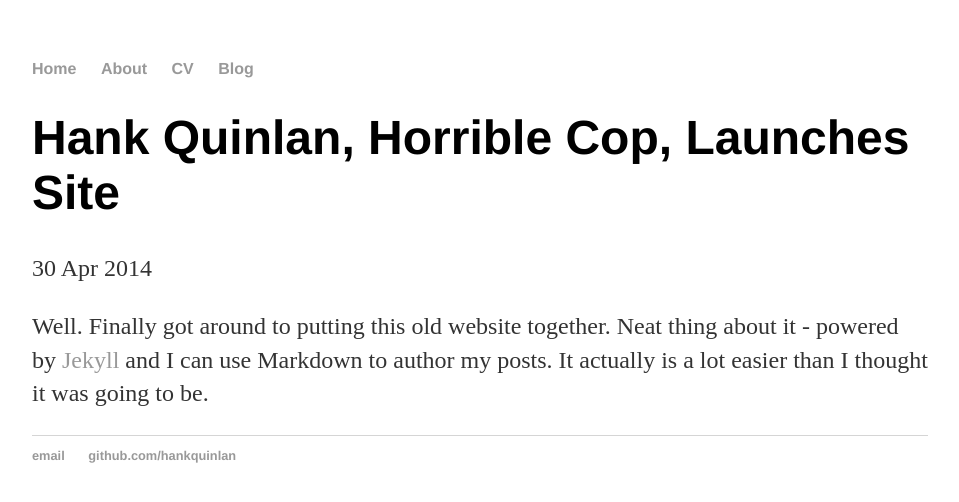
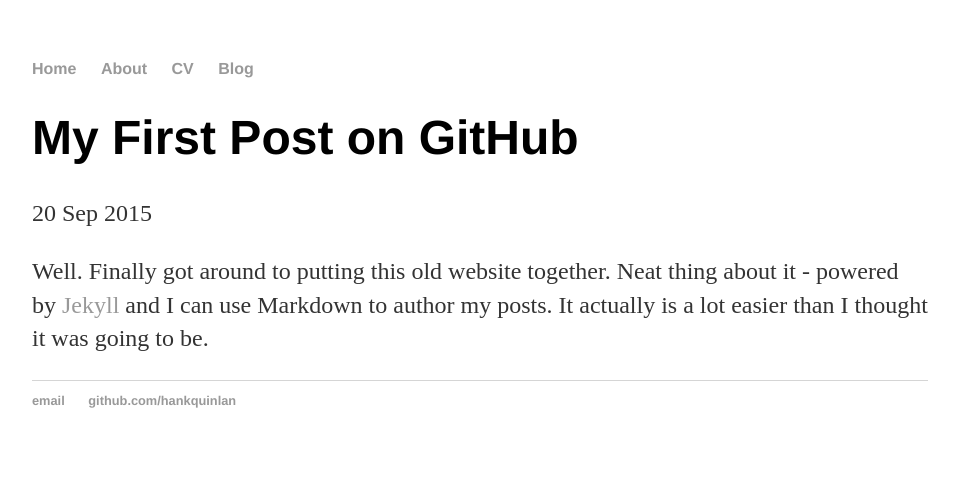
Before and after one commit to pvza85/pvza85.github.io, a Jekyll site: the page built from _posts/2015-09-20-first-post.md, in a window 1280 px wide. Shown: the top 502 px of the page, without its empty margins (160-1119 px from the left). Built offline with Jekyll 4.4.1, drawn with Linux system fonts in a browser that asks for light colours.

Commit message:
Update 2015-09-20-first-post.md
personalized

```diff
--- a/_posts/2015-09-20-first-post.md
+++ b/_posts/2015-09-20-first-post.md
@@ -1,7 +1,7 @@
 ---
 layout: post
-title: "Hank Quinlan, Horrible Cop, Launches Site"
-date: 2014-04-30
+title: "My First Post on GitHub"
+date: 2015-09-20
 ---
 
 Well. Finally got around to putting this old website together. Neat thing about it - powered by [Jekyll](http://jekyllrb.com) and I can use Markdown to author my posts. It actually is a lot easier than I thought it was going to be.
```
